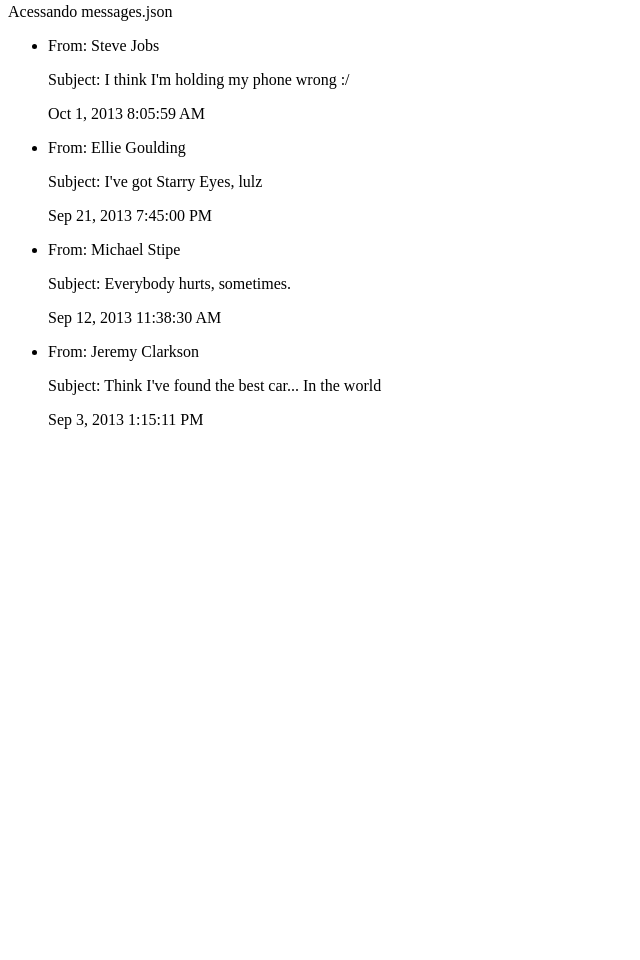
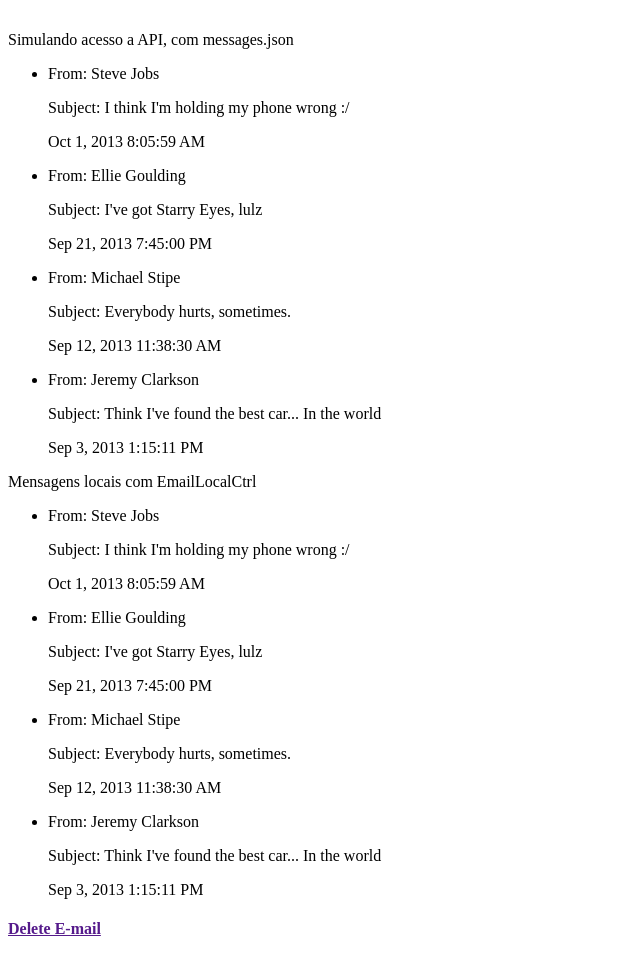
Before and after one commit to tespechit/angularjs_jsbrasil, a website: page index.html in a window 1280 px wide. Shown: the part 1008-1968 px from the top of the page, without its empty margins (0-640 px from the left). Before the commit the page ends 1453 px from the top, so only its background shows below. Drawn offline with Linux system fonts and the light colour scheme.

Commit message:
Usando ng-click

```diff
--- a/index.html
+++ b/index.html
@@ -18,10 +18,12 @@
         <p class="username">Bem-vindo, {{ user.details.username }}</p>
         <p class="id">ID do Usuário: {{user.details.id }}</p>
 
+        <hr>
+
         <p><strong>2. Diretiva</strong></p>
         <a custom-button>Teste</a>
 
-        <br>
+        <hr>
 
         <p><strong>3. Services</strong></p>
         <p>Usando service Math</p>
@@ -67,7 +69,7 @@
         <br>
 
         <div ng-controller="EmailCtrl">
-            <p>Acessando messages.json</p>
+            <p>Simulando acesso a API, com messages.json</p>
             <ul>
                 <li ng-repeat="message in emails.messages">
                     <p>From: {{message.from}}</p>
@@ -76,6 +78,18 @@
                 </li>
             </ul>
         </div>
+
+        <div ng-controller="EmailLocalCtrl">
+            <p>Mensagens locais com EmailLocalCtrl</p>
+            <ul>
+                <li ng-repeat="message in emails.messages">
+                    <p>From: {{message.from}}</p>
+                    <p>Subject: {{message.subject}}</p>
+                    <p>{{message.sent | date: 'MMM d, y h:mm:ss a'}}</p>
+                </li>
+            </ul>
+            <h4><a href="" ng-click="deleteEmail($index)">Delete E-mail</a></h4>
+        </div>
     </div>
 </body>
 </html>
--- a/js/main.js
+++ b/js/main.js
@@ -88,3 +88,34 @@
         alert("Deu erro: " + data);
     });
 }])
+
+
+myApp.controller ('EmailLocalCtrl', ['$scope', function ($scope) {
+
+    // crie um Objeto emails
+    $scope.emails = {};
+
+    // simulando dados que nós iremos receber de volta do servidor
+    // este é um ARRAY de OBJETOS
+    $scope.emails.messages = [{
+        "from": "Steve Jobs",
+        "subject": "I think I'm holding my phone wrong :/",
+        "sent": "2013-10-01T08:05:59Z"
+    },{
+        "from": "Ellie Goulding",
+        "subject": "I've got Starry Eyes, lulz",
+        "sent": "2013-09-21T19:45:00Z"
+    },{
+        "from": "Michael Stipe",
+        "subject": "Everybody hurts, sometimes.",
+        "sent": "2013-09-12T11:38:30Z"
+    },{
+        "from": "Jeremy Clarkson",
+        "subject": "Think I've found the best car... In the world",
+        "sent": "2013-09-03T13:15:11Z"
+    }];
+
+    $scope.deleteEmail = function(index) {
+        $scope.emails.messages.splice(index, 1);
+    };
+}]);
```
